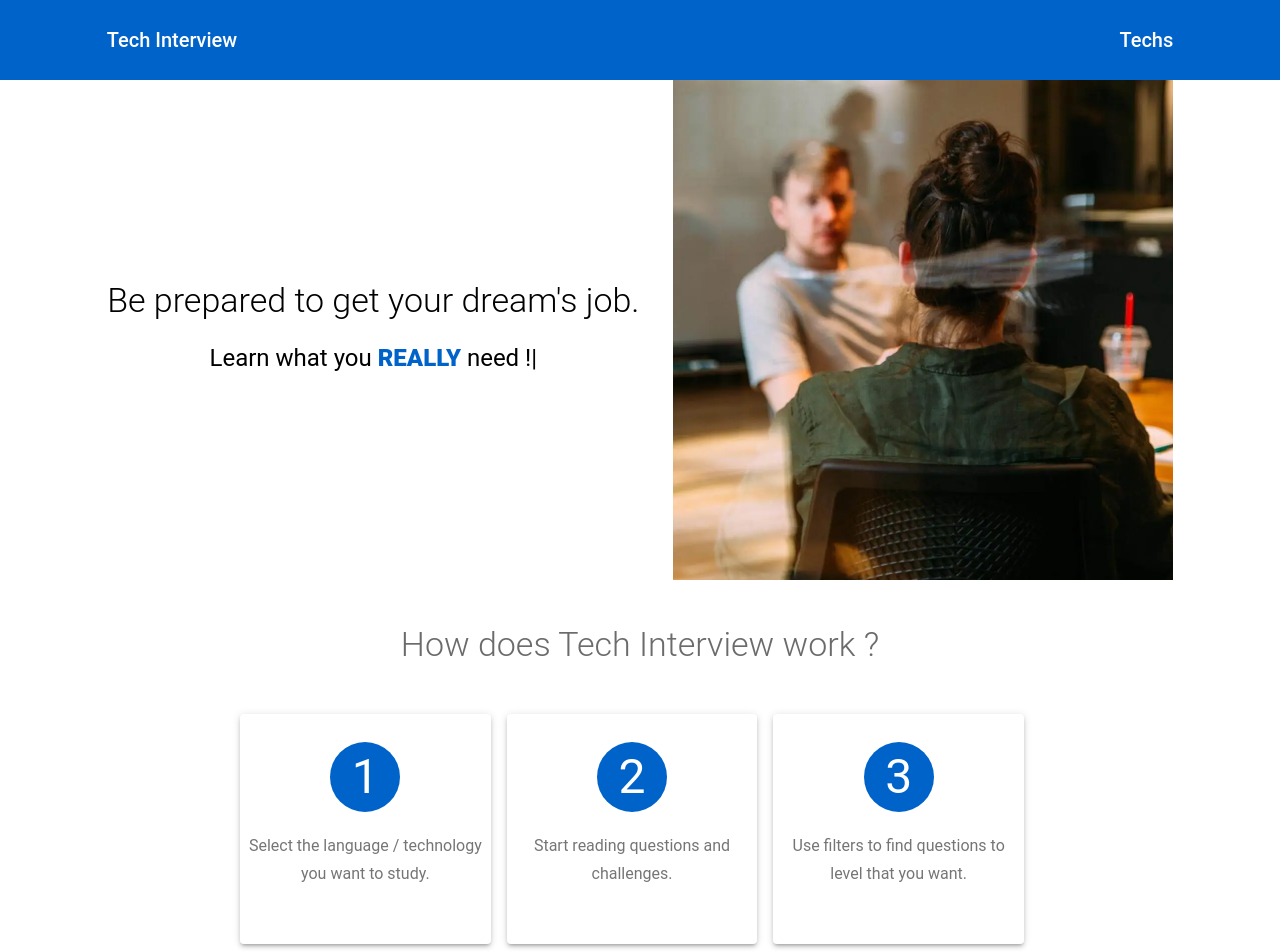
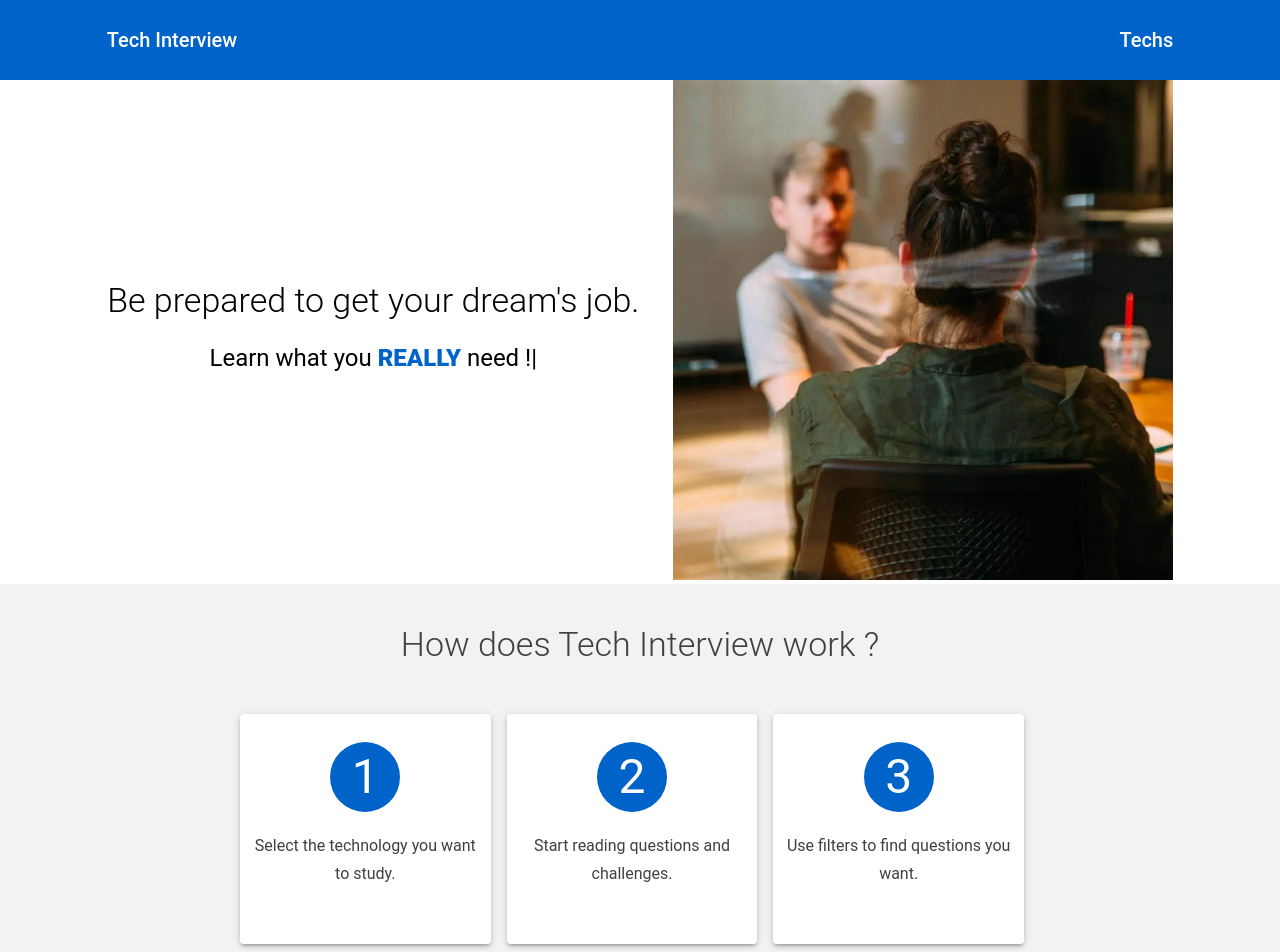
Before and after one commit to mauriciorj/tech-interview-nextjs, a Next.js app: page / in a window 1280 px wide. Shown: the top 952 px of the page. Built offline with nearby package versions, Linux system fonts and the light colour scheme.

Commit message:
TI-033 threeCards improvements

```diff
--- a/src/components/threeCards/index.tsx
+++ b/src/components/threeCards/index.tsx
@@ -13,7 +13,7 @@ const useStyles = makeStyles((theme) => ({
         textAlign: 'center',
         marginTop: '40px',
         marginBottom: '40px',
-        color: theme.palette.themeGrey.main
+        color: theme.palette.themeGrey.dark
     },
     sessionWrap: {
         flexGrow: 1,
@@ -30,19 +30,19 @@ const useStyles = makeStyles((theme) => ({
         width: '100%',
         display: 'flex',
         justifyContent: 'center',
-        marginTop: '20px'
-    },
-    paperext: {
-        width: '100%',
         marginTop: '20px',
-        marginBottom: '20px',
-        textAlign: 'center'
+        color: theme.palette.themeGrey.dark
     },
     avatarCard: {
         height: '70px',
         width: '70px',
         color: theme.palette.white.main,
         backgroundColor: theme.palette.primary.main
+    },
+    cardText: {
+        color: theme.palette.themeGrey.dark,
+        textAlign: 'center',
+        marginTop: '20px'
     }
 }));
 
@@ -63,7 +63,7 @@ const ThreeCards = () => {
                                     <Typography variant="h3">{card.title}</Typography>
                                 </Avatar>
                             </Box>
-                            <Box className={classes.paperext}>
+                            <Box className={classes.cardText}>
                                 <Typography variant="subtitle1">{card.text}</Typography>
                             </Box>
                         </Paper>
--- a/src/pages/index.tsx
+++ b/src/pages/index.tsx
@@ -20,6 +20,11 @@ const useStyles = makeStyles((theme) => ({
     },
     mainDiv: {
         display: 'flex'
+    },
+    ThreeCards: {
+        backgroundColor: theme.palette.themeGrey.light,
+        display: 'flex',
+        paddingBottom: '30px'
     },
     footer: {
         backgroundColor: theme.palette.primary.main,
@@ -60,7 +65,7 @@ export default function Home() {
                         <HeroBanner />
                     </Grid>
                 </Grid>
-                <Grid item xs={12} className={classes.mainDiv}>
+                <Grid item xs={12} className={classes.ThreeCards}>
                     <Grid item xs={1}></Grid>
                     <Grid item xs={10}>
                         <ThreeCards />
--- a/src/styles/theme.ts
+++ b/src/styles/theme.ts
@@ -64,7 +64,9 @@ export const theme = createMuiTheme({
             main: '#FFF'
         },
         themeGrey: {
-            main: '#6b6b6b'
+            light: '#f2f2f2',
+            main: '#6b6b6b',
+            dark: '#404040'
         },
         green: {
             main: '#06bf78'
--- a/src/translations/index.ts
+++ b/src/translations/index.ts
@@ -14,7 +14,7 @@ export const translations = {
             card: [
                 {
                     title: '1',
-                    text: 'Select the language / technology you want to study.'
+                    text: 'Select the technology you want to study.'
                 },
                 {
                     title: '2',
@@ -22,7 +22,7 @@ export const translations = {
                 },
                 {
                     title: '3',
-                    text: 'Use filters to find questions to level that you want.'
+                    text: 'Use filters to find questions you want.'
                 }
             ]
         },
```
